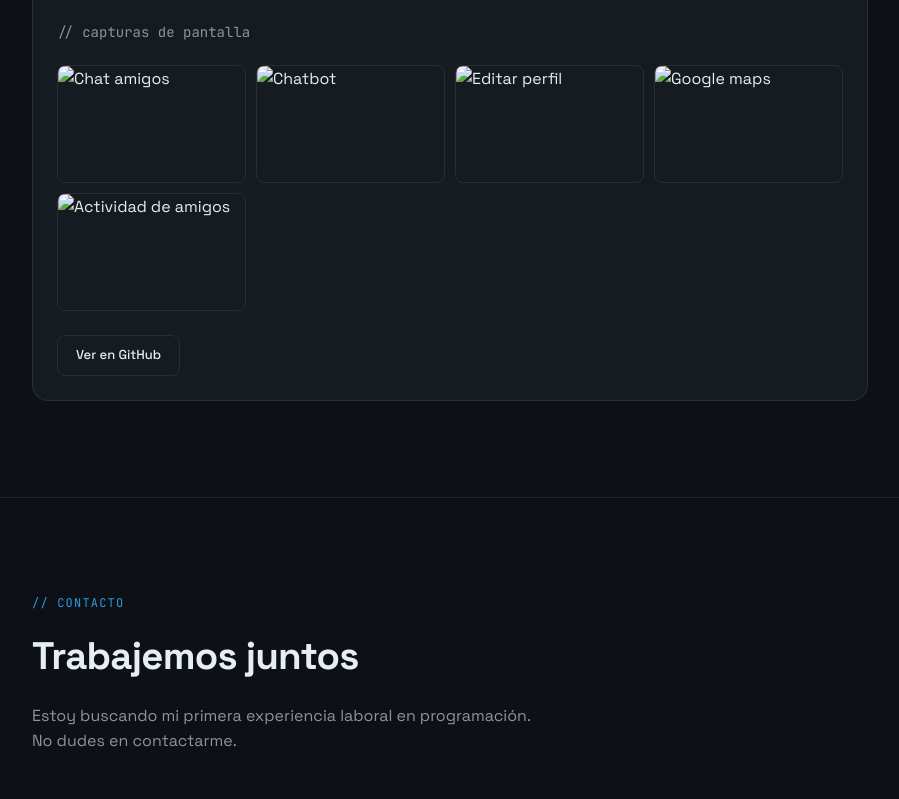
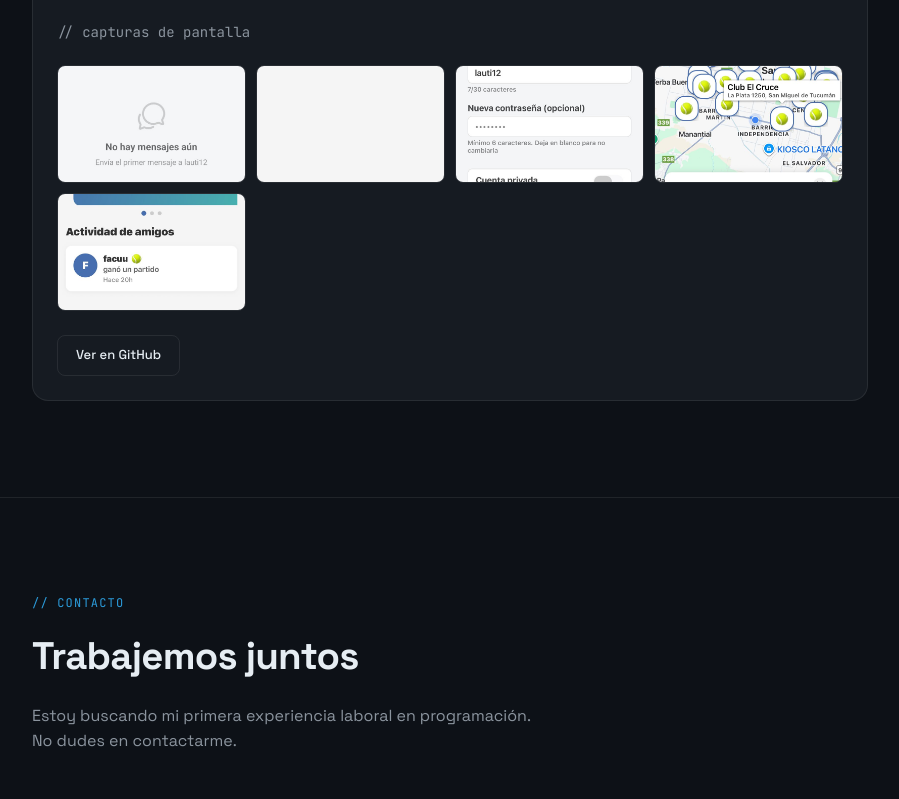
Before and after one commit to Ellauta12/Ellauta12.github.io, a plain HTML site: page index.html in a window 1280 px wide. Shown: the part 2620-3419 px from the top of the page, without its empty margins (190-1089 px from the left). Drawn offline with Linux system fonts and the light colour scheme.

Commit message:
actualizacion de imagenes por segunda vez

```diff
--- a/index.html
+++ b/index.html
@@ -193,11 +193,11 @@
       </ul>
       <p class="gallery-label">// capturas de pantalla</p>
       <div class="gallery">
-        <img src="assets/Chat amigos.png" alt="Chat amigos" onclick="openLightbox(this.src)">
-        <img src="assets/Chatbot.png" alt="Chatbot" onclick="openLightbox(this.src)">
-        <img src="assets/Editar perfil.png" alt="Editar perfil" onclick="openLightbox(this.src)">
-        <img src="assets/Google maps.png" alt="Google maps" onclick="openLightbox(this.src)">
-        <img src="assets/Actividad de amigos.png" alt="Actividad de amigos" onclick="openLightbox(this.src)">
+        <img src="assets/chat-amigos.png" alt="Chat amigos" onclick="openLightbox(this.src)">
+        <img src="assets/Chatbot.png.jpg" alt="Chatbot" onclick="openLightbox(this.src)">
+        <img src="assets/Editar-perfil.png.jpg" alt="Editar perfil" onclick="openLightbox(this.src)">
+        <img src="assets/Google-maps.png.jpg" alt="Google maps" onclick="openLightbox(this.src)">
+        <img src="assets/actividadAmigos.png.jpg" alt="Actividad de amigos" onclick="openLightbox(this.src)">
       </div>
       <div class="project-links">
         <a href="https://github.com/Ellauta12" class="btn btn-outline" style="font-size:13px;padding:9px 18px;">Ver en GitHub</a>
```
Also changed, not shown: assets/Editar-perfil.png.jpg (renamed from assets/Editar perfil.png.jpg), assets/Google-maps.png.jpg (renamed from assets/Google maps.png.jpg), assets/actividadAmigos.png.jpg (renamed from assets/Actividad de amigos.png.jpg), assets/chat-amigos.png (renamed from assets/Chat amigos.png.jpg).
